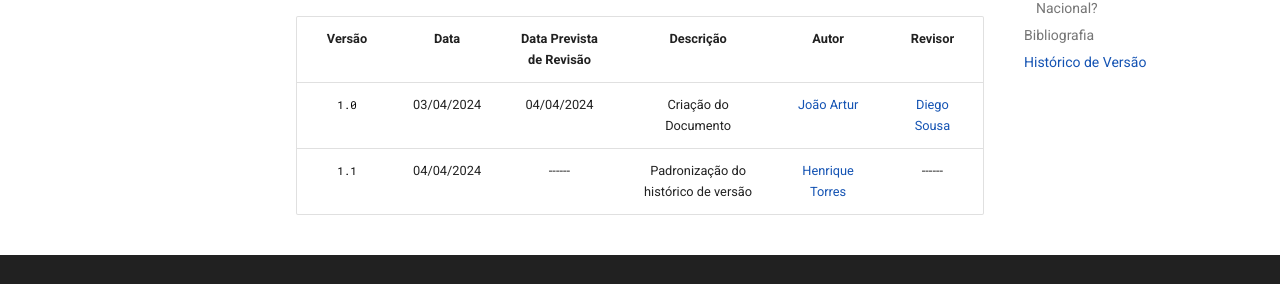
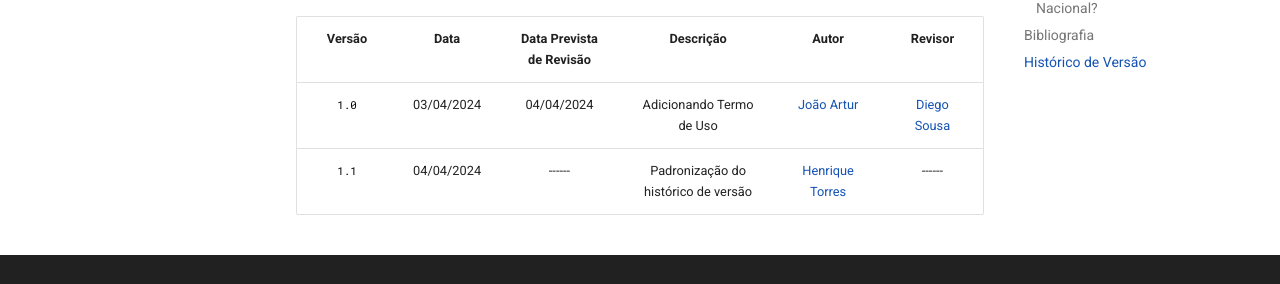
Before and after one commit to Requisitos-de-Software/2024.1-DiarioOficialdaUniao, an MkDocs documentation site: the page built from docs/termoDeUso.md, in a window 1280 px wide and 900 px high, scrolled down 3778 px. Shown: the part 509-793 px from the top of the window. Built offline with MkDocs 1.6.1 and Material for MkDocs 9.7.7, drawn with Linux system fonts in a browser that asks for light colours; comment, search, counter and statistics services are not loaded; the version menu is left out.

Commit message:
correção

```diff
--- a/docs/termoDeUso.md
+++ b/docs/termoDeUso.md
@@ -93,5 +93,5 @@ A Imprensa Nacional se compromete a preservar a funcionalidade do serviço ou ap
 ## <a>Histórico de Versão</a>
 |Versão|Data|Data Prevista de Revisão|Descrição|Autor|Revisor|
 | :------: | :----------: |:-----------: | :-----------: | :---------: |:---------: |
-|`1.0`|03/04/2024|04/04/2024|Criação do Documento | [João Artur](https://github.com/joao-artl)|[Diego Sousa](https://github.com/DiegoSousaLeite)|
+|`1.0`|03/04/2024|04/04/2024|Adicionando Termo de Uso | [João Artur](https://github.com/joao-artl)|[Diego Sousa](https://github.com/DiegoSousaLeite)|
 |`1.1`| 04/04/2024 | ------ | Padronização do histórico de versão | [Henrique Torres](https://github.com/henriqtorresl) | ------ |
```
